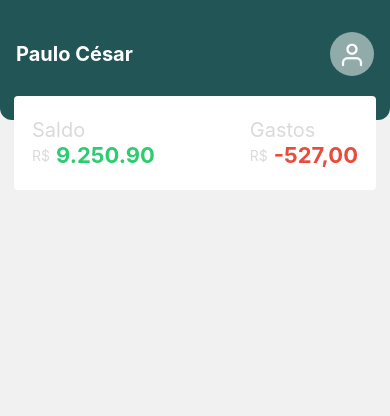
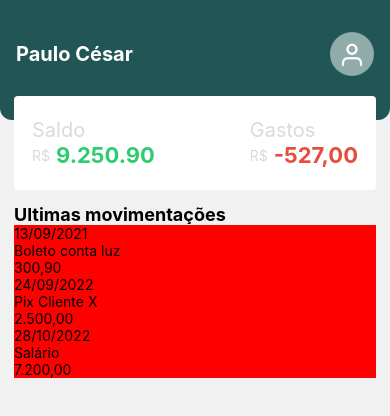
Before and after one commit to Pcfilho/FinanceApp, a React Native app: screen / in a window 390 px wide. Shown: the top 416 px of the page. Built offline with nearby package versions, Linux system fonts and the light colour scheme.

Commit message:
List init

```diff
--- /dev/null
+++ b/src/components/Movements/index.js
@@ -0,0 +1,31 @@
+import {
+    View,
+    Text,
+    StyleSheet,
+    TouchableOpacity
+    } from 'react-native'
+import React from 'react'
+
+export default function Movements({ data }) {
+    return (
+        <TouchableOpacity style={styles.container}>
+
+            <Text style={styles.date}>{data.date}</Text>
+
+            <View style={styles.content}>
+                <Text style={styles.label}>{data.label}</Text>
+
+                <Text style={styles.value}>{data.value}</Text>
+            </View>
+
+        </TouchableOpacity>
+    )
+}
+
+
+const styles = StyleSheet.create({
+    container: {
+        backgroundColor: 'red'
+    }
+
+});
--- a/src/pages/Home/index.js
+++ b/src/pages/Home/index.js
@@ -1,7 +1,32 @@
-import { StyleSheet, Text, View } from 'react-native';
+import { StyleSheet, Text, View, FlatList } from 'react-native';
 
 import Header from '../../components/Header'
 import Balance from '../../components/Balance'
+import Movements from '../../components/Movements';
+
+const list = [
+  {
+    id: 1,
+    label: 'Boleto conta luz',
+    value: '300,90',
+    date: '13/09/2021',
+    type: 0 // Despesas
+  },
+  {
+    id: 2,
+    label: 'Pix Cliente X',
+    value: '2.500,00',
+    date: '24/09/2022',
+    type: 1 // Receita
+  },
+  {
+    id: 3,
+    label: 'Salário',
+    value: '7.200,00',
+    date: '28/10/2022',
+    type: 1 // Receita
+  },
+]
 
 export default function Home() {
   return (
@@ -9,6 +34,16 @@ export default function Home() {
       <Header name='Paulo César'/>
 
       <Balance saldo='9.250.90' gastos='-527,00'/>
+
+      <Text style={styles.title}>Ultimas movimentações</Text>
+
+      <FlatList
+        style={styles.list}
+        data={list}
+        keyExtractor={(item) => String(item.id)}
+        showsVerticalScrollIndicator={false}
+        renderItem={ ({ item }) => <Movements data={item}/> }
+      />
 
     </View>
   );
@@ -19,4 +54,15 @@ const styles = StyleSheet.create({
     flex: 1,
     backgroundColor: '#f1f1f1',
   },
+  title: {
+    fontSize: 18,
+    fontWeight: 'bold',
+    marginLeft: 14,
+    marginRight: 14,
+    marginTop: 14,
+  },
+  list: {
+    marginStart: 14,
+    marginEnd: 14
+  },
 });
```
